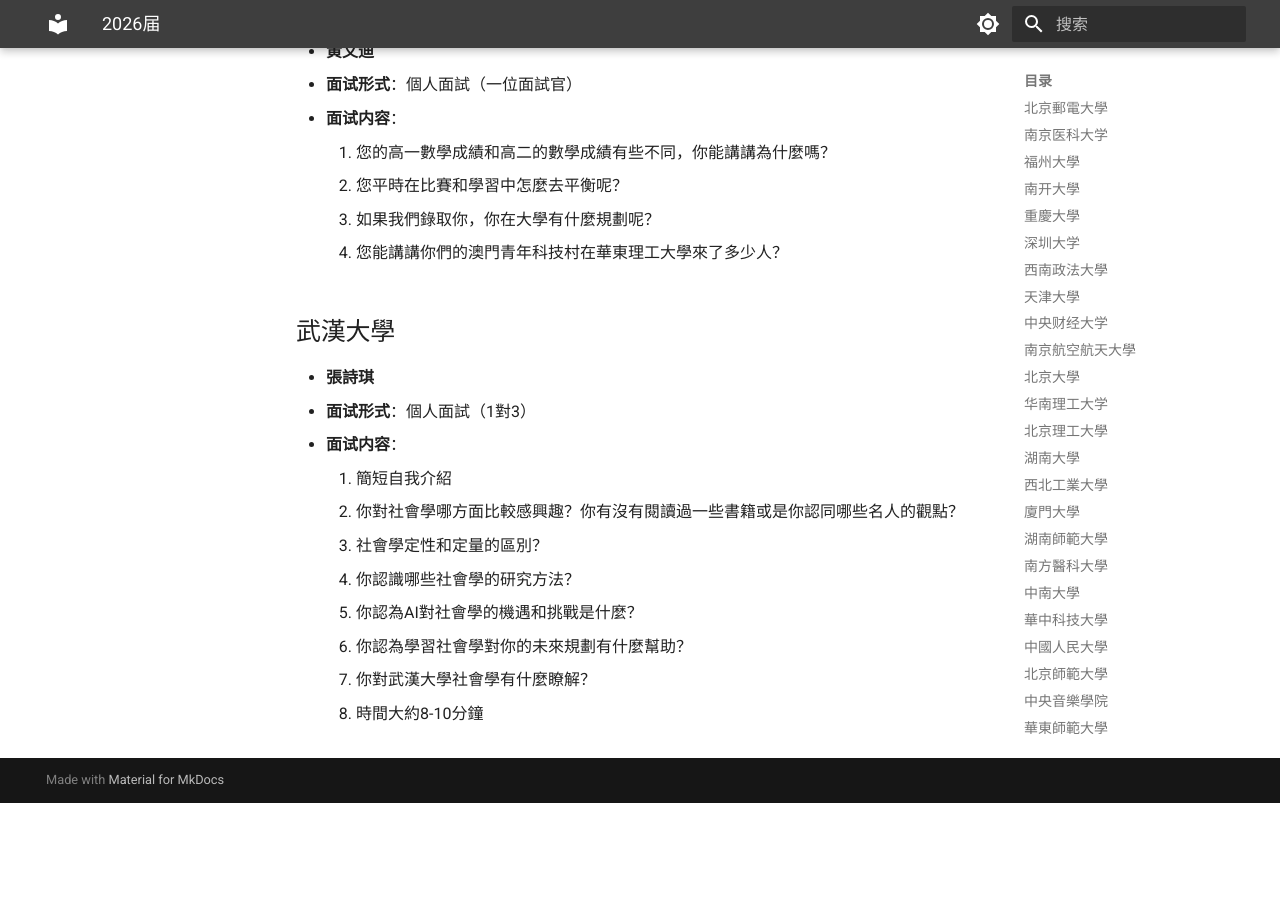
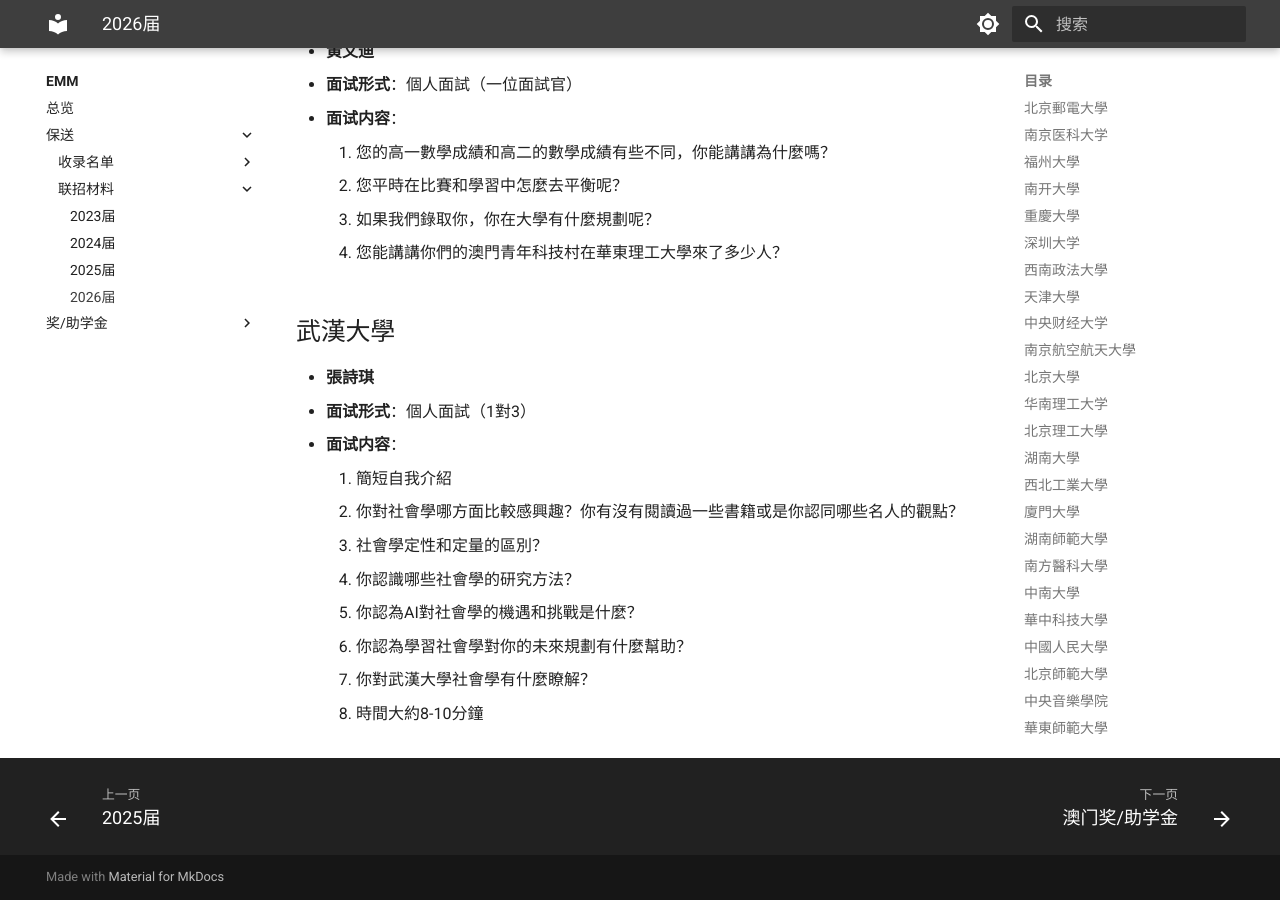
Before and after one commit to Kinlauu/Kinlauu, an MkDocs documentation site: the page built from docs/EMM/University/保送材料/2026届.md, in a window 1280 px wide and 900 px high, scrolled down 15552 px. Built offline with MkDocs 1.6.1 and Material for MkDocs 9.7.7, drawn with Linux system fonts in a browser that asks for light colours; a style sheet for code colours, icons or effects is not loaded; before the commit the page ends 16355 px from its top, so only the background shows below that.

Commit message:
2026届联招材料

```diff
--- a/mkdocs.yml
+++ b/mkdocs.yml
@@ -48,6 +48,7 @@
           - 2023届: EMM/University/保送材料/2023届.md
           - 2024届: EMM/University/保送材料/2024届.md
           - 2025届: EMM/University/保送材料/2025届.md
+          - 2026届: EMM/University/保送材料/2026届.md
 
 
     - 奖/助学金:
```
